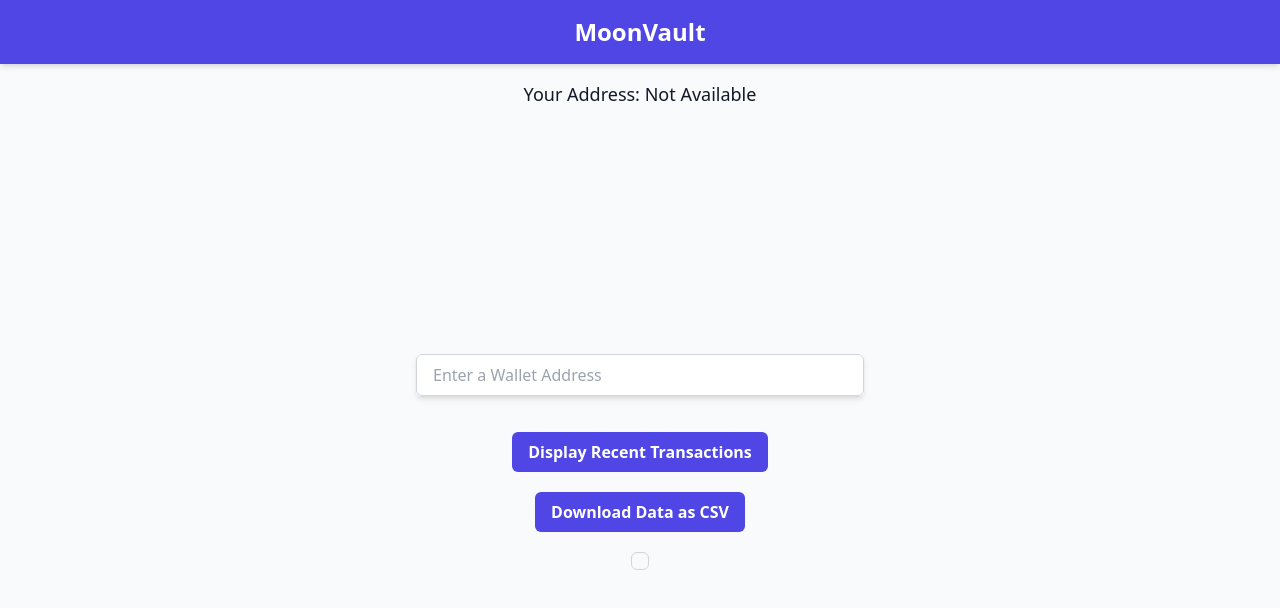
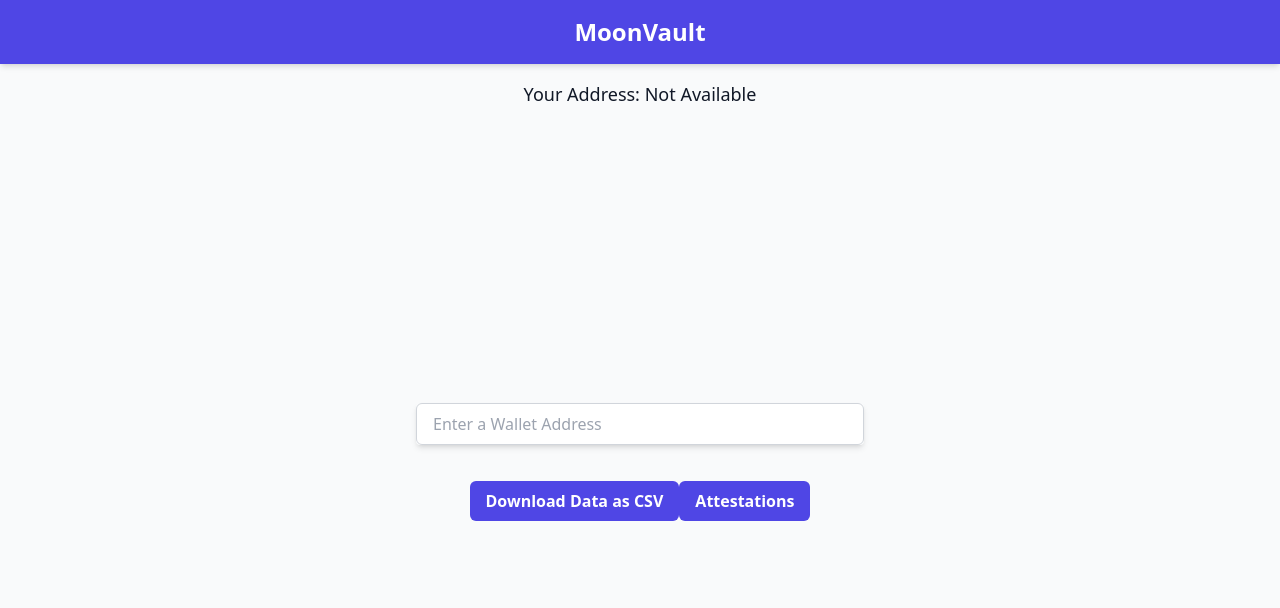
Before and after one commit to WillStansill/MoonVault, a Next.js app in the folder my-app/: page /home in a window 1280 px wide. Shown: the top 608 px of the page. Built offline with nearby package versions, Linux system fonts and the light colour scheme.

Commit message:
revert to working space

```diff
--- a/my-app/src/pages/home.tsx
+++ b/my-app/src/pages/home.tsx
@@ -2,12 +2,13 @@ import React, { useState, useEffect } from 'react';
 import { useRouter } from 'next/router';
 import { ApolloSandbox } from '@apollo/sandbox';
 import { EmbeddedSandbox } from './EmbeddedSandbox';
-import starsImage from '../images/stars.png';
+
+
 
 const Home: React.FC = () => {
+
     const [showEmbeddedSandbox, setShowEmbeddedSandbox] = useState(false);
     const [address, setAddress] = useState('');
-    const [recentTransactions, setRecentTransactions] = useState<any[]>([]); // State to store recent transactions
     const router = useRouter();
 
     useEffect(() => {
@@ -20,7 +21,7 @@ const Home: React.FC = () => {
 
     const toggleEmbeddedSandbox = () => {
         setShowEmbeddedSandbox(!showEmbeddedSandbox);
-        console.log(showEmbeddedSandbox);
+        console.log(showEmbeddedSandbox)
       };
 
     const handleInputChange = (event: React.ChangeEvent<HTMLInputElement>) => {
@@ -39,19 +40,8 @@ const Home: React.FC = () => {
             throw new Error('Failed to fetch transactions');
         }
 
+
         return data.result;
-    };
-
-    const handleDisplayRecentTransactions = async () => {
-        try {
-            const transactions = await fetchTransactions(address);
-            // Store only the most recent 100 transactions
-            const recentTransactions = transactions.slice(0, 100);
-            setRecentTransactions(recentTransactions);
-        } catch (error) {
-            console.error('Failed to fetch recent transactions:', error);
-            alert('Failed to fetch recent transactions. Check console for details.');
-        }
     };
 
     const transactionsToCSV = (transactions: any[]) => {
@@ -89,7 +79,9 @@ const Home: React.FC = () => {
 
     const handleDownloadClick = async () => {
         try {
-            const csvString = transactionsToCSV(recentTransactions);
+            const transactions = await fetchTransactions(address);
+
+            const csvString = transactionsToCSV(transactions);
             downloadCSV(csvString, `${address}_transactions.csv`);
         } catch (error) {
             console.error('Failed to download transactions:', error);
@@ -98,7 +90,7 @@ const Home: React.FC = () => {
     };
 
     return (
-        <div className="h-screen flex flex-col bg-gray-50 text-gray-900" >
+        <div className="h-screen flex flex-col bg-gray-50 text-gray-900">
             <div className="bg-indigo-600 text-white text-center py-4 shadow-md">
                 <h1 className="text-2xl font-bold">MoonVault</h1>
             </div>
@@ -106,9 +98,6 @@ const Home: React.FC = () => {
             <div className="text-center my-4">
                 <h2 className="text-lg">Your Address: {address || "Not Available"}</h2>
             </div>
-
-
-
 
             <div className="flex flex-col items-center justify-center flex-grow">
                 <div className="flex items-center justify-center w-full max-w-md mb-4 rounded overflow-hidden shadow-md">
@@ -123,35 +112,17 @@ const Home: React.FC = () => {
 
                         <div className="mt-5">
                             <button
-                        onClick={handleDisplayRecentTransactions}
-                        className="bg-indigo-600 hover:bg-indigo-700 text-white font-bold py-2 px-4 rounded-md focus:outline-none focus:ring-2 focus:ring-indigo-500 focus:ring-offset-2"
-                    >
-                        Display Recent Transactions
-                    </button>
-                </div>
-
-                <div className="mt-5">
-                    <button
                                 onClick={handleDownloadClick}
-                        disabled={recentTransactions.length === 0} // Disable button if there are no recent transactions
                                 className="bg-indigo-600 hover:bg-indigo-700 text-white font-bold py-2 px-4 rounded-md focus:outline-none focus:ring-2 focus:ring-indigo-500 focus:ring-offset-2"
                             >
                                 Download Data as CSV
                             </button>
-                </div>
-
-                {/* Display recent transactions in a scrollable text box */}
-                <div className="mt-5 max-h-48 overflow-y-auto border border-gray-300 rounded-md p-2">
-                    {recentTransactions.map((transaction, index) => (
-                        <div key={index}>
-                            <p>Transaction Hash: {transaction.hash}</p>
-                            <p>Method ID: {transaction.input.startsWith('0x') && transaction.input.length >= 10 ? transaction.input.substring(0, 10) : 'N/A'}</p>
-                            <p>From: {transaction.from}</p>
-                            <p>To: {transaction.to}</p>
-                            <p>Value (ETH): {Number(transaction.value) / 1e18}</p>
-                            <hr className="my-2" />
-                        </div>
-                    ))}
+                            <button
+                                onClick={toggleEmbeddedSandbox}
+                                className="bg-indigo-600 hover:bg-indigo-700 text-white font-bold py-2 px-4 rounded-md focus:outline-none focus:ring-2 focus:ring-indigo-500 focus:ring-offset-2"
+                                >
+                                    Attestations
+                                </button>
                         </div>
                     </div>
                 </div>
```
Also changed, not shown: 1 other file (tests, documents, lock files or other folders). Lines whose indentation alone changed are shown as unchanged.
